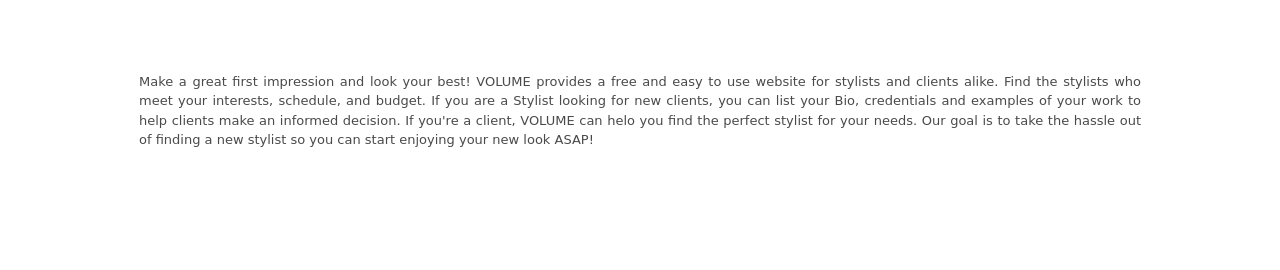
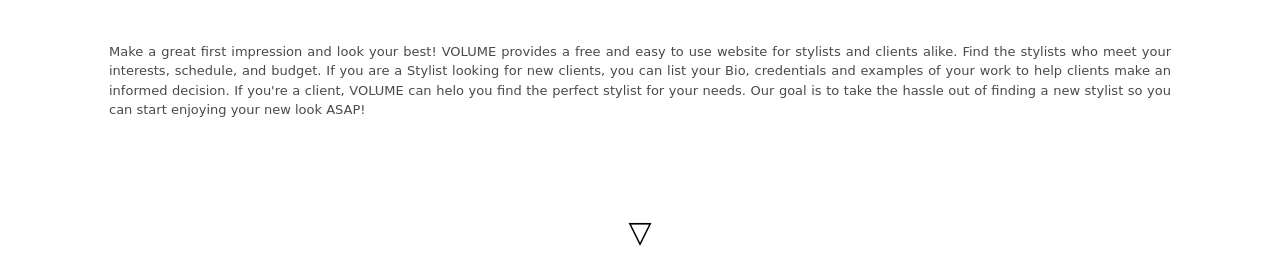
Before and after one commit to leenbean16/volume, a plain HTML site: page index.html in a window 1280 px wide. Shown: the part 481-751 px from the top of the page. Drawn offline with nearby package versions, Linux system fonts and the light colour scheme; a web font is replaced by a local one.

Commit message:
fixed padding

```diff
--- a/index.html
+++ b/index.html
@@ -21,7 +21,7 @@
     <div>
         <p id="par">VOLUME</p>
         <h1>Bringing the hair salon to you</h1>
-        <div class="container" style="padding:75px; font-size: 13px; text-align: justify;">
+        <div class="container" style="padding:45px; font-size: 13px; text-align: justify;">
             <p>Make a great first impression and look your best! VOLUME provides a free and easy to use website for stylists and clients alike. Find the stylists who meet your interests, schedule, and budget. If you are a Stylist looking for new clients, you can list your Bio, credentials and examples of your work to help clients make an informed decision. If you're a client, VOLUME can helo you find the perfect stylist for your needs. Our goal is to take the hassle out of finding a new stylist so you can start enjoying your new look ASAP!</p>
         </div>
         <br>
```
